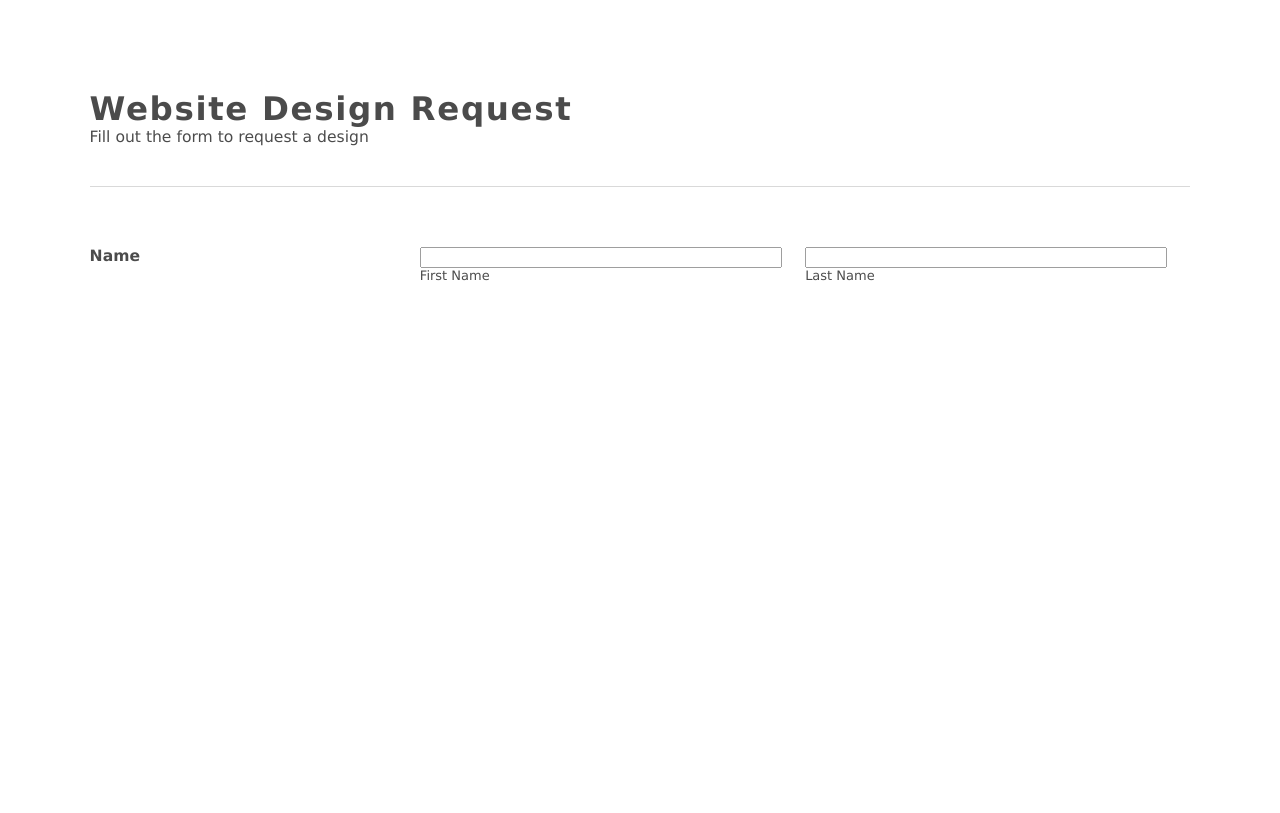
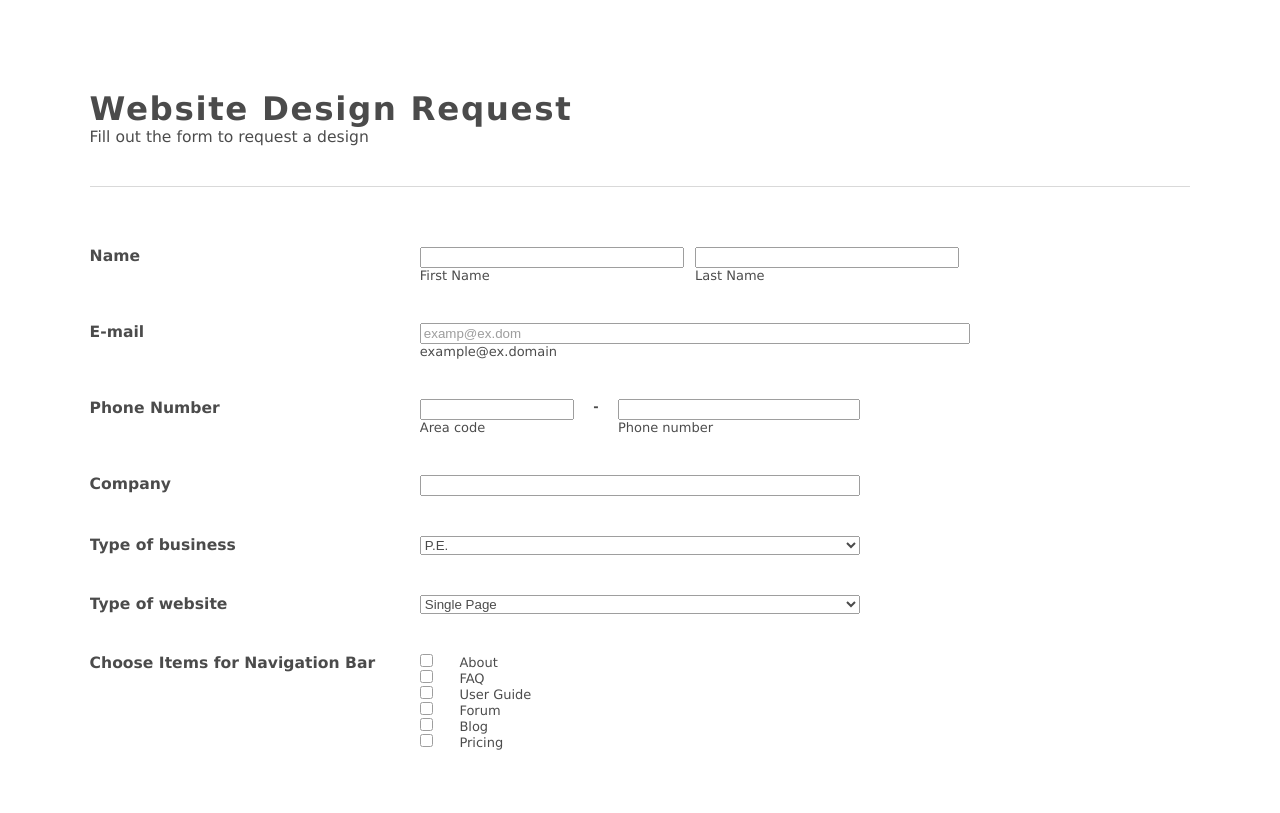
Before and after one commit to dkfl1995/testdkfl, a plain HTML site: page user.html in a window 1280 px wide. Drawn offline with Linux system fonts and the light colour scheme.

Commit message:
WebDesign Request survey done

```diff
--- a/user.html
+++ b/user.html
@@ -13,25 +13,125 @@
             <h1>Website Design Request</h1>
             <span id="head-instruction">Fill out the form to request a design</span>
         </div>
-        <div id="body">
-            <div class="block">
-                <div class="left">
-                    <label for="surv">Name</label>
+        <form action="main.js" id="business">
+            <div id="body">
+                <div class="block">
+                    <div class="left">
+                        <span>Name</span>
+                    </div>
+                    <div class="right">
+                        <div class="input half">
+                            <input type="text" id="name">
+                            <label for="name" class="labels">First Name</label>
+                        </div>
+                        <div class="input half">
+                            <input type="text" id="surname">
+                            <label for="surname" class="labels">Last Name</label>
+                        </div>
+                    </div>
                 </div>
-                <div class="right">
-                    <div class="input-grid">
-                        <div class="input-half">
-                            <input type="text" id="surv">
-                            <label for="surv">First Name</label>
+                <div class="block">
+                    <div class="left">
+                        <span>E-mail</span>
+                    </div>
+                    <div class="right">
+                        <div class="input">
+                            <input type="text" id="email" placeholder="examp@ex.dom">
+                            <label for="email" class="labels">example@ex.domain</label>
                         </div>
-                        <div class="input-half">
-                            <input type="text" id="surv">
-                            <label for="surv">Last Name</label>
+                    </div>
+                </div>
+                <div class="block">
+                    <div class="left">
+                        <span>Phone Number</span>
+                    </div>
+                    <div class="right short">
+                        <div class="input area-code">
+                            <input type="number" id="code">
+                            <label for="code" class="labels">Area code</label>
+                        </div>
+                        <div class="input tiree text-center">
+                                <span>-</span>
+                        </div>
+                        <div class="input ph-number">
+                            <input type="number" id="num">
+                            <label for="code" class="labels"> Phone number</label>
+                        </div>
+                    </div>
+                </div>
+                <div class="block">
+                    <div class="left">
+                        <span>Company</span>
+                    </div>
+                    <div class="right short">
+                        <div class="input">
+                            <input type="text" id="company">
+                        </div>
+                    </div>
+                </div>
+                <div class="block">
+                    <div class="left">
+                        <span>Type of business</span>
+                    </div>
+                    <div class="right short">
+                        <div class="input">
+                            <select name="businessType" id="business-type" >
+                                <option value="Ltd." class="selects">Ltd.</option>
+                                <option value="Corp." class="selects">Corp.</option>
+                                <option value="Co." class="selects">Co.</option>
+                                <option value="P.E." class="selects" selected>P.E.</option>
+                            </select>
+                        </div>
+                    </div>
+                </div>
+                <div class="block">
+                    <div class="left">
+                        <span>Type of website</span>
+                    </div>
+                    <div class="right short">
+                        <div class="input">
+                            <select name="websiteType" id="website-type">
+                                <option value="single" selected class="selects">Single Page</option>
+                                <option value="multipage" class="selects">Multipage Site</option>
+                                <option value="webservice" class="selects">WebService</option>
+                                <option value="webapp" class="selects">Web Application</option>
+                            </select>
+                        </div>
+                    </div>
+                </div>
+                <div class="block">
+                    <div class="left">
+                        <span>Choose Items for Navigation Bar</span>
+                    </div>
+                    <div class="right short">
+                        <div class="input checkb">
+                            <input type="checkbox" id="checkb-about">
+                            <label for="checkb-about" class="labels">About</label>
+                        </div>
+                        <div class="input checkb">
+                            <input type="checkbox" id="checkb-faq">
+                            <label for="checkb-faq" class="labels">FAQ</label>
+                        </div>
+                        <div class="input checkb">
+                            <input type="checkbox" id="checkb-userguide">
+                            <label for="checkb-userguide" class="labels">User Guide</label>
+                        </div>
+                        <div class="input checkb">
+                            <input type="checkbox" id="checkb-forum">
+                            <label for="checkb-forum" class="labels">Forum</label>
+                        </div>
+                        <div class="input checkb">
+                            <input type="checkbox" id="checkb-blog">
+                            <label for="checkb-blog" class="labels">Blog</label>
+                        </div>
+                        <div class="input checkb">
+                            <input type="checkbox" id="checkb-pricing">
+                            <label for="checkb-pricing" class="labels">Pricing</label>
                         </div>
                     </div>
                 </div>
             </div>
-        </div>
+        </form>
     </div>
 </body>
 </html>
--- a/userstyle.css
+++ b/userstyle.css
@@ -1,6 +1,6 @@
 *{
     box-sizing: border-box;
-    overflow: hidden;
+    overflow-x: hidden;
 }
 
 html, body{
@@ -14,7 +14,6 @@ html, body{
 #head{
     text-align: left;
     padding: 0 0 5vh;
-
     border-bottom: solid 1px rgba(0, 0, 0, 0.15)
 }
 
@@ -31,23 +30,28 @@ html, body{
 
 }
 
-.input-grid{
-    width: 100%
-}
-
-.input-half{
-    width: 50%;
+.input{
     float: left;
-    padding: 0 3% 0 0;
-}
-
-.input-half *{
-    width: 100%;
-    font-weight: 500;
+    width:100%;
 
 }
 
+.input * {
+    width: 100%;
+}
 
+.half{
+    width: 50%;
+    padding: 0 2% 0 0;
+}
+
+.half *{
+    width: 100%;
+}
+
+.labels{
+    font-weight: 500;
+}
 
 #head-instruction{
     font-size: 1.2em;
@@ -72,7 +76,45 @@ html, body{
 }
 
 .right{
-    width: 70%;
-    float: right;
-    box-sizing: border-box
+    width: 50%;
+    float: left;
+    box-sizing: border-box;
 }
+
+.short{
+    width: 40%
+}
+
+.area-code{
+    width: 35%
+}
+
+.ph-number{
+    width: 55%
+}
+
+.tiree{
+    width: 10%
+}
+
+.text-center{
+    text-align: center;
+}
+
+#business-type, #business-type *{
+
+}
+
+.checkb *{
+    width: 50%;
+}
+
+input[type="checkbox"]{
+    width: auto;
+    vertical-align: 0%;
+    margin: 0;
+}
+
+label[for^="check"]{
+    padding: 0 5% 0;
+}
```
